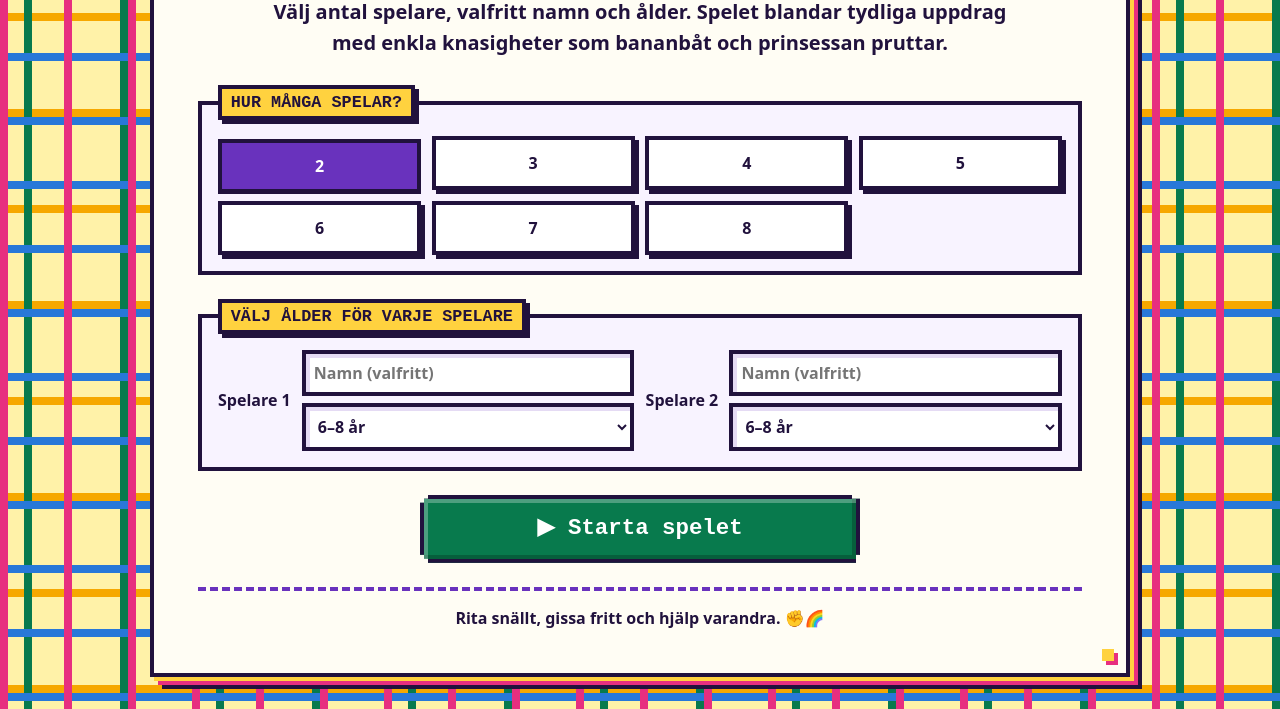
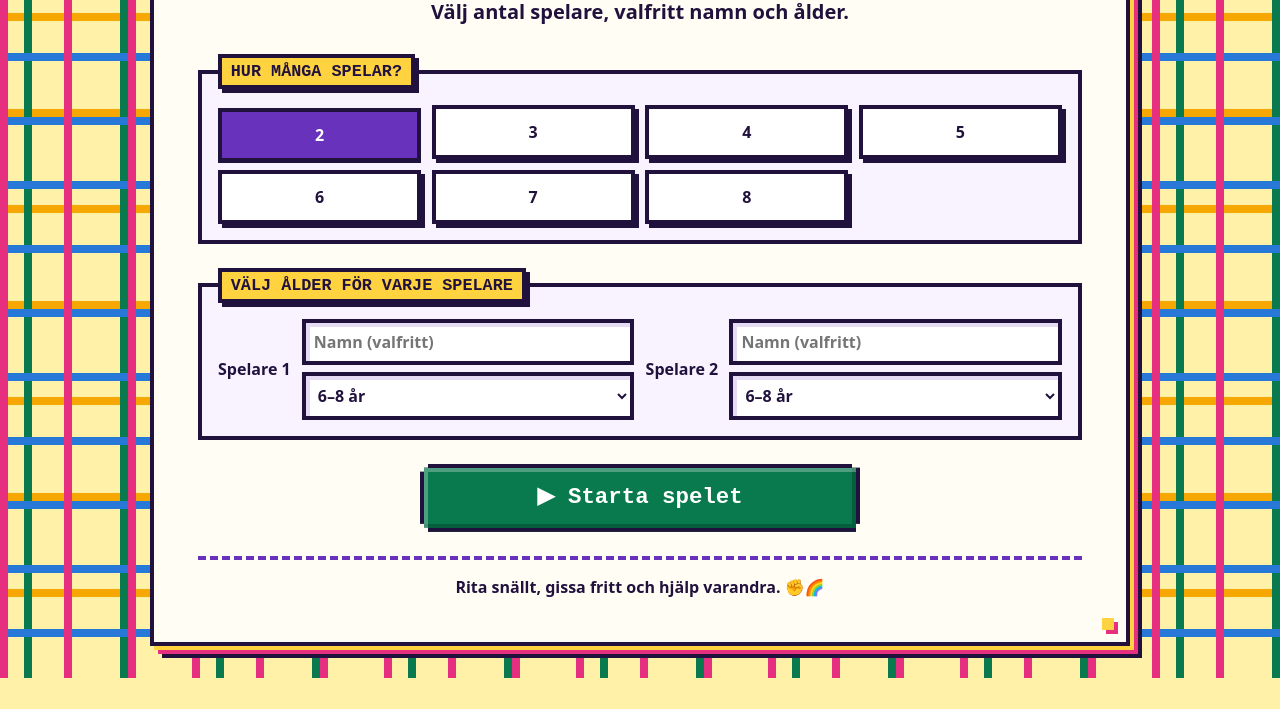
Before and after one commit to andyCDN/Ritagissa, a plain HTML site: page index.html in a window 1280 px wide. Shown: the part 203-912 px from the top of the page. After the commit the page ends 881 px from the top, so only its background shows below. Drawn offline with Linux system fonts and the light colour scheme.

Commit message:
Update index.html

```diff
--- a/index.html
+++ b/index.html
@@ -66,7 +66,7 @@
   <main>
     <section class="panel" id="setup" aria-labelledby="title">
       <h1 id="title">Rita och gissa!</h1>
-      <p class="intro">Välj antal spelare, valfritt namn och ålder. Spelet blandar tydliga uppdrag med enkla knasigheter som bananbåt och prinsessan pruttar.</p>
+      <p class="intro">Välj antal spelare, valfritt namn och ålder.</p>
       <div class="setup-grid">
         <fieldset>
           <legend>Hur många spelar?</legend>
```
